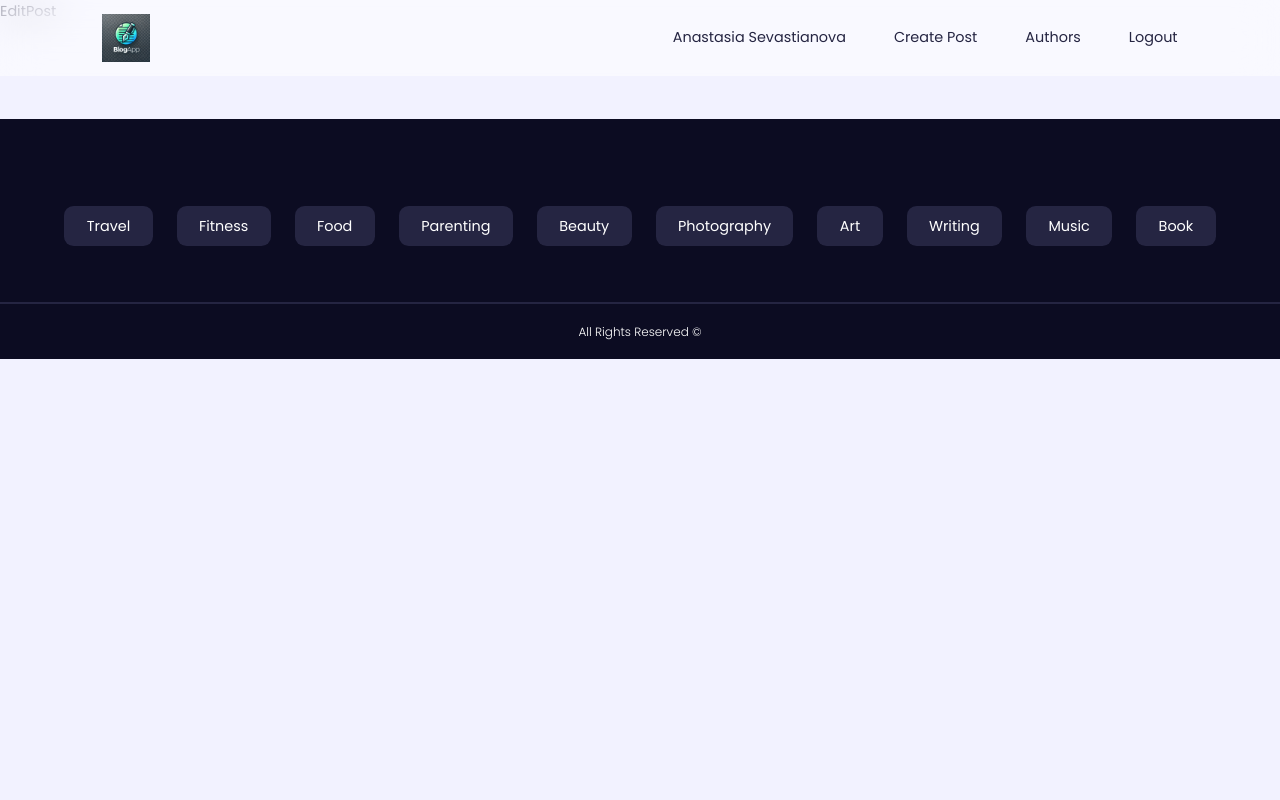
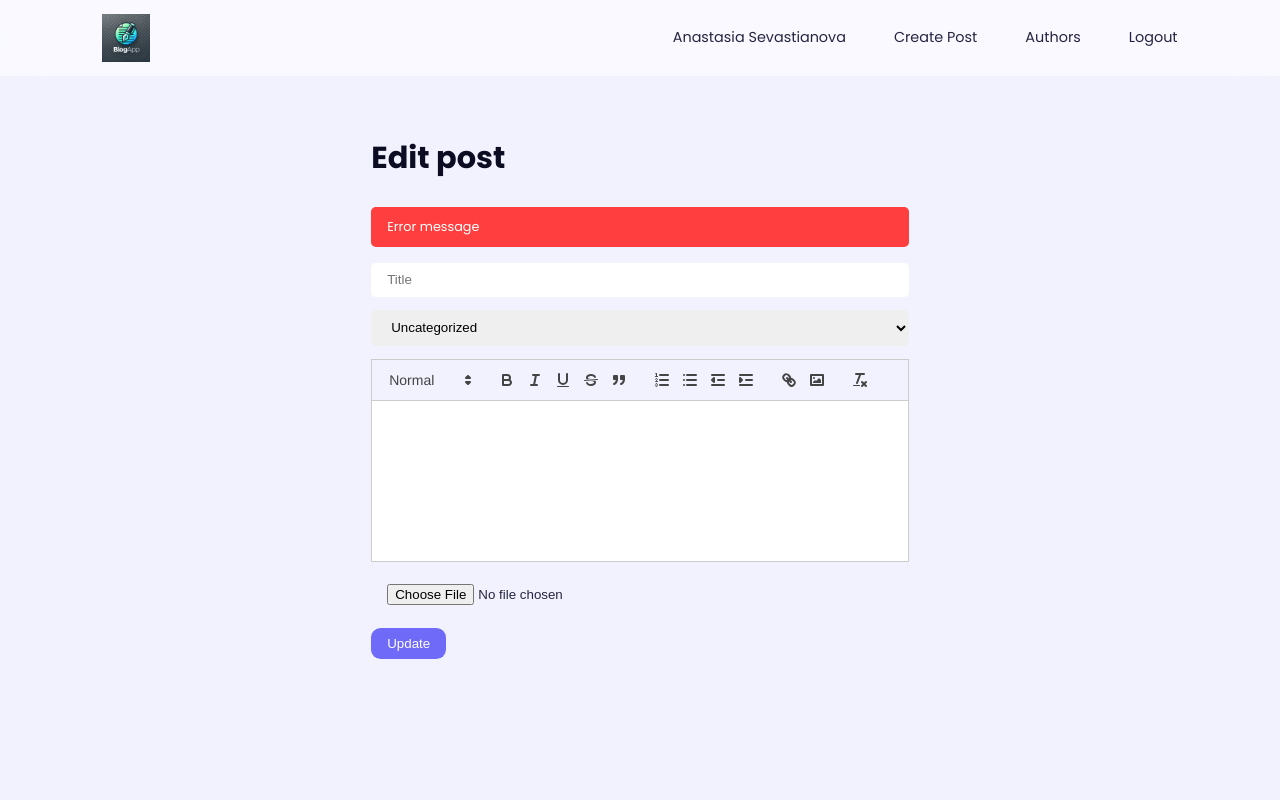
Before and after one commit to anastasia2022be1/mehr-blog, a React (Vite) app in the folder client/: page /posts/1/edit in a window 1280 px wide. Shown: the top 800 px of the page. Built offline with nearby package versions, Linux system fonts and the light colour scheme.

Commit message:
feat: EditPost-make copy of CreatePost

```diff
--- a/client/src/pages/EditPost.jsx
+++ b/client/src/pages/EditPost.jsx
@@ -1,9 +1,110 @@
-import React from 'react'
+import { useState } from "react";
+import ReactQuill from 'react-quill';
+import 'react-quill/dist/quill.snow.css';
 
 const EditPost = () => {
+  const [title, setTitle] = useState("");
+  const [category, setCategory] = useState("Uncategorized");
+  const [description, setDescription] = useState("");
+  const [thumbnail, setThumbnail] = useState("");
+
+  const modules = {
+    toolbar: [
+      // Заголовки (H1, H2) или отсутствие заголовка
+      [{ header: [1, 2, 3,4,5,6, false] }],
+
+      // Стандартное форматирование текста; Управление отступами
+      ["bold", "italic", "underline", "strike", "blockquote"],
+
+      // Списки (нумерованный и маркированный)
+      [
+        { list: "ordered" },
+        { list: "bullet" },
+        { indent: "-1" },
+        { indent: "+1" },
+      ],
+
+      // Вставка контента (ссылки, изображения, видео)
+      ["link", "image"],
+      // Очистка форматирования
+      ["clean"], // Убирает все стили
+    ],
+  };
+
+  const formats = [
+    "header", // Заголовок
+    "bold", // Жирный текст
+    "italic", // Курсив
+    "underline", // Подчёркнутый текст
+    "strike", // Зачёркнутый текст
+    "blockquote", // Цитата
+    "list", // Список
+    "bullet", // Маркированный список
+    "numbered", // Нумерованный список
+    "image", // Вставка изображения
+    "indent", // Отступ
+  ];
+
+  const POST_CATEGORIES = [
+    "Travel",
+    "Fitness",
+    "Food",
+    "Parenting",
+    "Beauty",
+    "Photography",
+    "Art",
+    "Writing",
+    "Music",
+    "Book",
+  ];
+
   return (
-    <div>EditPost</div>
-  )
-}
+    <section className="create-post">
+      <div className="container">
+        <h2>Edit post</h2>
+        <p className="form__error-message">Error message</p>
 
-export default EditPost
+        <form className="form create-post__form">
+          {/* Input for title */}
+          <input
+            type="text"
+            placeholder="Title"
+            value={title}
+            onChange={(e) => setTitle(e.target.value)}
+            autoFocus
+          />
+
+          {/* Dropdown for category */}
+          <select
+            name="category"
+            value={category}
+            onChange={(e) => setCategory(e.target.value)}>
+
+            <option value="Uncategorized">Uncategorized</option>
+            {POST_CATEGORIES.map((cat) => (
+              <option key={cat} >
+                {cat}
+              </option>
+            ))}
+          </select>
+
+          <ReactQuill modules={modules} formats={formats} value={description} onChange={setDescription} />
+
+          {/* Input for thumbnail */}
+          <input
+            type="file"
+            placeholder="Thumbnail URL"
+            value={thumbnail}
+            onChange={(e) => setThumbnail(e.target.files[0])}
+            accept="png, jpg, jpeg"
+          />
+
+          <button type="submit" className="btn primary">Update</button>
+
+        </form>
+      </div>
+    </section>
+  );
+};
+
+export default EditPost;
```
